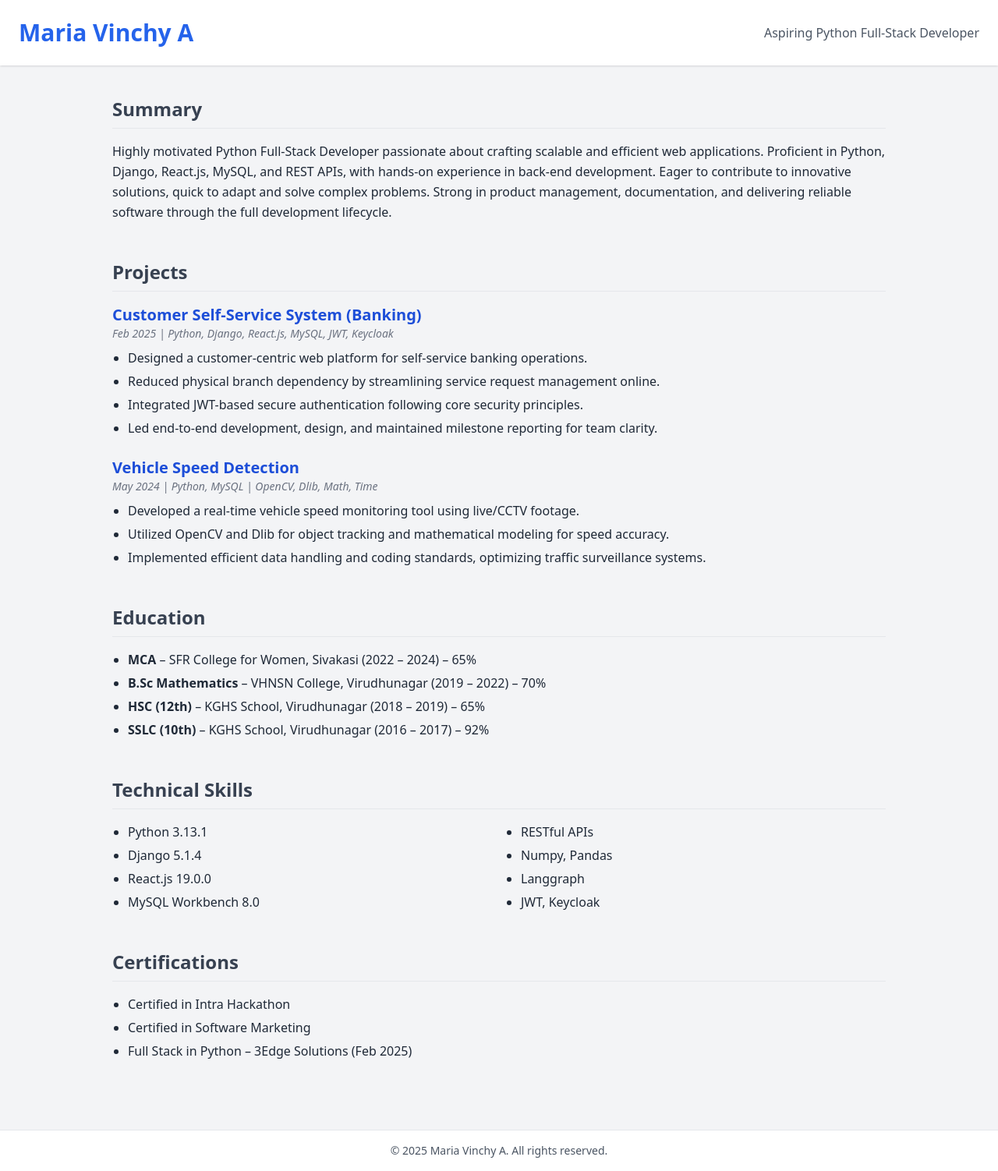
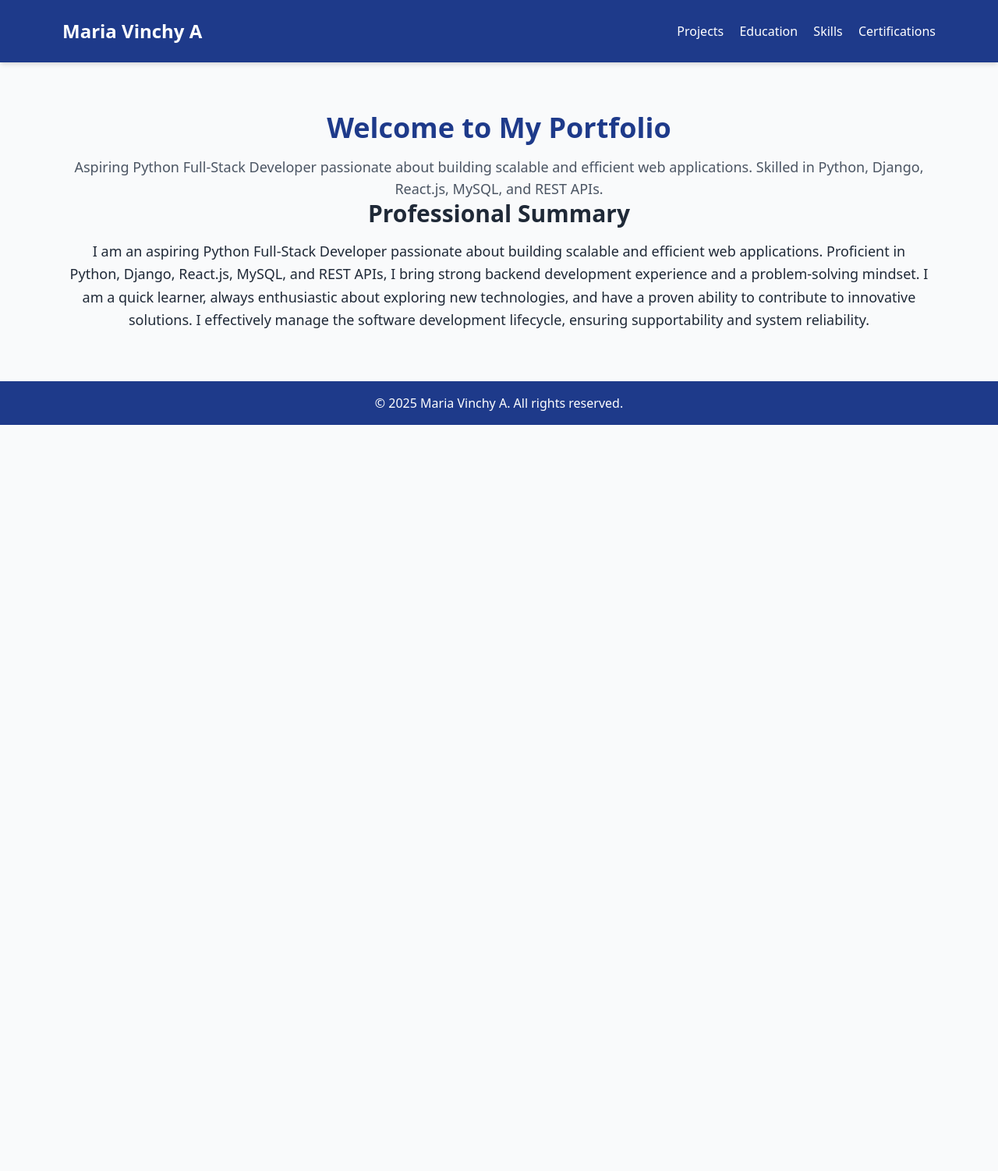
Before and after one commit to Vinchy62/portfolio, a plain HTML site: page index.html in a window 1280 px wide. Shown: the whole page at 78% size. After the commit the page ends 800 px from the top, so only its background shows below. Drawn offline with nearby package versions, Linux system fonts and the light colour scheme.

Commit message:
Update index.html

```diff
--- a/index.html
+++ b/index.html
@@ -1,98 +1,39 @@
 <!DOCTYPE html>
 <html lang="en">
-
   <head>
-  <meta charset="UTF-8">
-  <meta name="viewport" content="width=device-width, initial-scale=1.0">
+    <meta charset="UTF-8" />
+    <meta name="viewport" content="width=device-width, initial-scale=1.0" />
     <title>Maria Vinchy A - Portfolio</title>
-  <script src="https://cdn.tailwindcss.com"></script>
+    <link href="https://cdn.jsdelivr.net/npm/tailwindcss@2.2.19/dist/tailwind.min.css" rel="stylesheet">
   </head>
-
-<body class="bg-gray-100 font-sans leading-relaxed text-gray-800">
-  <header class="bg-white shadow p-6">
-    <div class="max-w-7xl mx-auto flex justify-between items-center">
-      <h1 class="text-3xl font-bold text-blue-600">Maria Vinchy A</h1>
-      <p class="text-md text-gray-600">Aspiring Python Full-Stack Developer</p>
+  <body class="bg-gray-50 font-sans text-gray-800">
+    <header class="bg-blue-900 text-white py-6 shadow-md">
+      <div class="max-w-6xl mx-auto px-4 flex justify-between items-center">
+        <h1 class="text-2xl font-bold">Maria Vinchy A</h1>
+        <nav class="space-x-4">
+          <a href="projects.html" class="hover:underline">Projects</a>
+          <a href="education.html" class="hover:underline">Education</a>
+          <a href="skills.html" class="hover:underline">Skills</a>
+          <a href="certifications.html" class="hover:underline">Certifications</a>
+        </nav>
       </div>
     </header>
 
-  <main class="max-w-5xl mx-auto px-4 py-10">
-    <section class="mb-12">
-      <h2 class="text-2xl font-semibold text-gray-700 mb-4 border-b pb-2">Summary</h2>
-      <p>
-        Highly motivated Python Full-Stack Developer passionate about crafting scalable and efficient web applications.
-        Proficient in Python, Django, React.js, MySQL, and REST APIs, with hands-on experience in back-end development.
-        Eager to contribute to innovative solutions, quick to adapt and solve complex problems. Strong in product
-        management, documentation, and delivering reliable software through the full development lifecycle.
+    <main class="max-w-6xl mx-auto p-6 text-center mt-10">
+      <h2 class="text-4xl font-bold text-blue-900 mb-4">Welcome to My Portfolio</h2>
+      <p class="text-lg text-gray-600">Aspiring Python Full-Stack Developer passionate about building scalable and efficient web applications. Skilled in Python, Django, React.js, MySQL, and REST APIs.</p>
+      <h1 class="text-3xl font-bold mb-4">Professional Summary</h1>
+    <p class="text-lg leading-relaxed">
+      I am an aspiring Python Full-Stack Developer passionate about building scalable and efficient web applications.
+      Proficient in Python, Django, React.js, MySQL, and REST APIs, I bring strong backend development experience and
+      a problem-solving mindset. I am a quick learner, always enthusiastic about exploring new technologies, and have a
+      proven ability to contribute to innovative solutions. I effectively manage the software development lifecycle,
+      ensuring supportability and system reliability.
     </p>
-    </section>
-
-    <section class="mb-12">
-      <h2 class="text-2xl font-semibold text-gray-700 mb-4 border-b pb-2">Projects</h2>
-
-      <div class="mb-6">
-        <h3 class="text-xl font-semibold text-blue-700">Customer Self-Service System (Banking)</h3>
-        <p class="italic text-sm text-gray-500">Feb 2025 | Python, Django, React.js, MySQL, JWT, Keycloak</p>
-        <ul class="list-disc pl-5 mt-2 space-y-1">
-          <li>Designed a customer-centric web platform for self-service banking operations.</li>
-          <li>Reduced physical branch dependency by streamlining service request management online.</li>
-          <li>Integrated JWT-based secure authentication following core security principles.</li>
-          <li>Led end-to-end development, design, and maintained milestone reporting for team clarity.</li>
-        </ul>
-      </div>
-
-      <div>
-        <h3 class="text-xl font-semibold text-blue-700">Vehicle Speed Detection</h3>
-        <p class="italic text-sm text-gray-500">May 2024 | Python, MySQL | OpenCV, Dlib, Math, Time</p>
-        <ul class="list-disc pl-5 mt-2 space-y-1">
-          <li>Developed a real-time vehicle speed monitoring tool using live/CCTV footage.</li>
-          <li>Utilized OpenCV and Dlib for object tracking and mathematical modeling for speed accuracy.</li>
-          <li>Implemented efficient data handling and coding standards, optimizing traffic surveillance systems.</li>
-        </ul>
-      </div>
-    </section>
-
-    <section class="mb-12">
-      <h2 class="text-2xl font-semibold text-gray-700 mb-4 border-b pb-2">Education</h2>
-      <ul class="list-disc pl-5 space-y-1">
-        <li><strong>MCA</strong> – SFR College for Women, Sivakasi (2022 – 2024) – 65%</li>
-        <li><strong>B.Sc Mathematics</strong> – VHNSN College, Virudhunagar (2019 – 2022) – 70%</li>
-        <li><strong>HSC (12th)</strong> – KGHS School, Virudhunagar (2018 – 2019) – 65%</li>
-        <li><strong>SSLC (10th)</strong> – KGHS School, Virudhunagar (2016 – 2017) – 92%</li>
-      </ul>
-    </section>
-
-    <section class="mb-12">
-      <h2 class="text-2xl font-semibold text-gray-700 mb-4 border-b pb-2">Technical Skills</h2>
-      <div class="grid grid-cols-2 gap-4">
-        <ul class="list-disc pl-5 space-y-1">
-          <li>Python 3.13.1</li>
-          <li>Django 5.1.4</li>
-          <li>React.js 19.0.0</li>
-          <li>MySQL Workbench 8.0</li>
-        </ul>
-        <ul class="list-disc pl-5 space-y-1">
-          <li>RESTful APIs</li>
-          <li>Numpy, Pandas</li>
-          <li>Langgraph</li>
-          <li>JWT, Keycloak</li>
-        </ul>
-      </div>
-    </section>
-
-    <section class="mb-12">
-      <h2 class="text-2xl font-semibold text-gray-700 mb-4 border-b pb-2">Certifications</h2>
-      <ul class="list-disc pl-5 space-y-1">
-        <li>Certified in Intra Hackathon</li>
-        <li>Certified in Software Marketing</li>
-        <li>Full Stack in Python – 3Edge Solutions (Feb 2025)</li>
-      </ul>
-    </section>
     </main>
 
-  <footer class="bg-white border-t p-4 text-center text-sm text-gray-600">
-    &copy; 2025 Maria Vinchy A. All rights reserved.
+    <footer class="bg-blue-900 text-white text-center py-4 mt-10">
+      <p>&copy; 2025 Maria Vinchy A. All rights reserved.</p>
     </footer>
   </body>
-
 </html>
```
Lines whose indentation alone changed are shown as unchanged.
